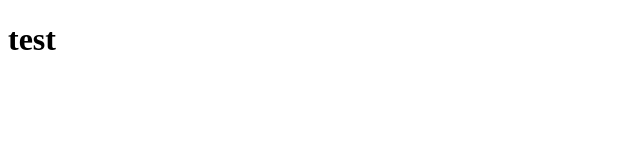
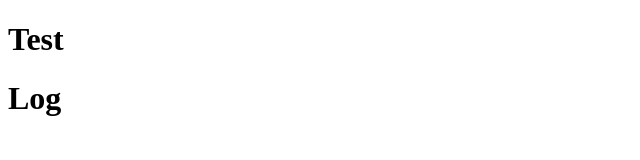
Before and after one commit to GIKSenarathna/git-session, a plain HTML site: page index.html in a window 1280 px wide. Shown: the whole page, without its empty margins (0-640 px from the left). Drawn offline with Linux system fonts and the light colour scheme.

Commit message:
feat : log is added

```diff
--- a/index.html
+++ b/index.html
@@ -6,6 +6,7 @@
     <title>Document</title>
 </head>
 <body>
-    <h1>test</h1>
+    <h1>Test</h1>
+    <h1>Log</h1>
 </body>
 </html>
```
